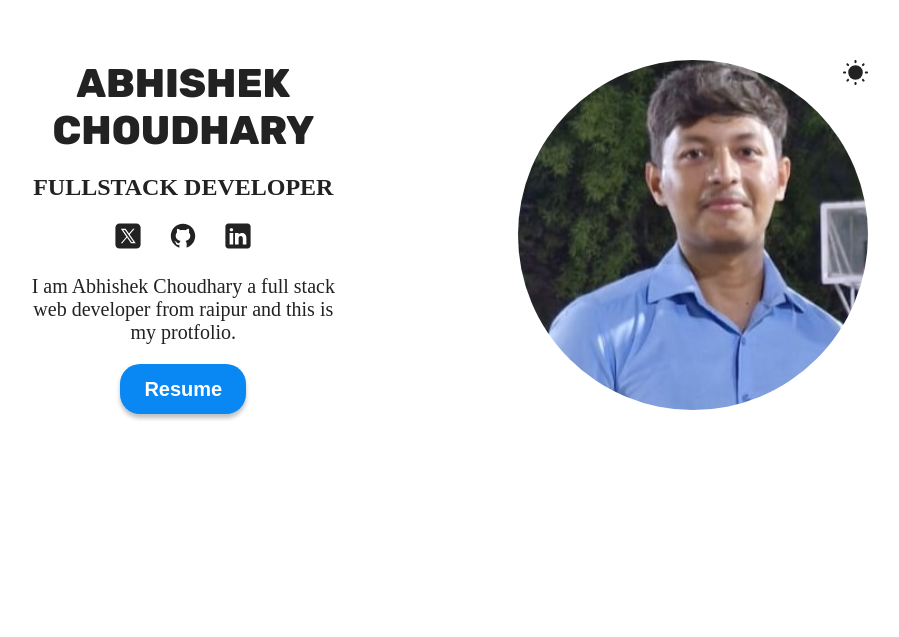
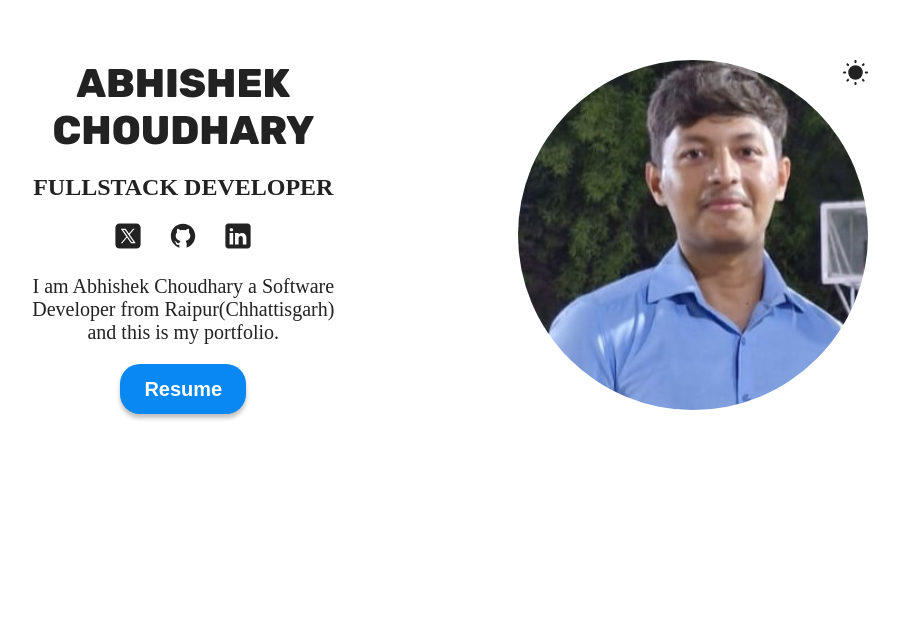
Before and after one commit to Abhiishek-Choudhary/Protfolio2.0, a React (Vite) app: page / in a window 1280 px wide. Shown: the part 163-800 px from the top of the page, without its empty margins (197-1096 px from the left). Built offline with nearby package versions, Linux system fonts and the light colour scheme.

Commit message:
typos correction

```diff
--- a/src/sections/Hero/Hero.jsx
+++ b/src/sections/Hero/Hero.jsx
@@ -53,8 +53,8 @@ function Hero() {
           </a>
         </span>
         <p className={styles.description}>
-          I am Abhishek Choudhary a full stack web developer from raipur
-           and this is my protfolio.
+          I am Abhishek Choudhary a Software Developer from Raipur(Chhattisgarh)
+           and this is my portfolio.
         </p>
         <a href={resume} download>
           <button className="hover">Resume</button>
```
